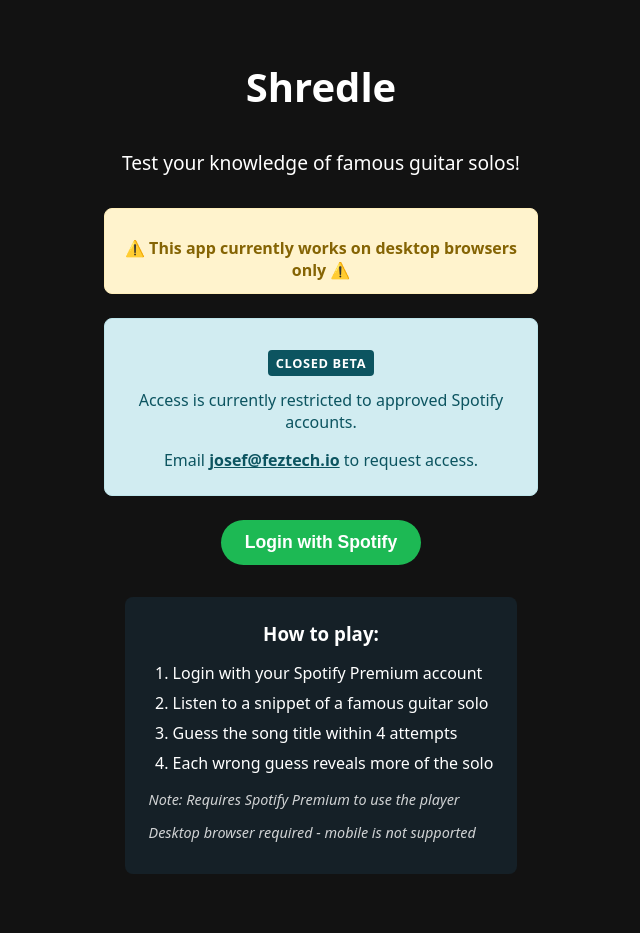
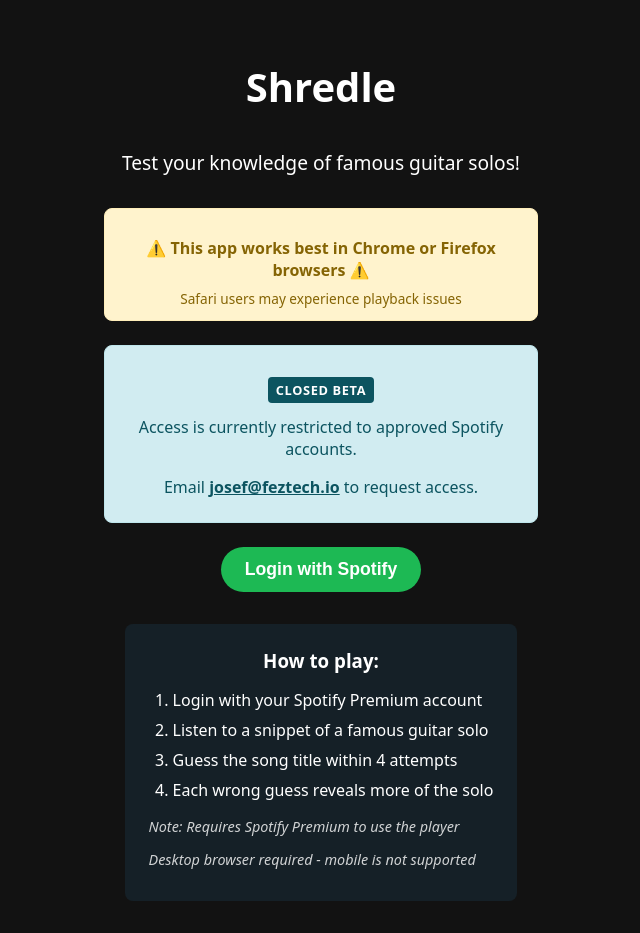
Before and after one commit to ambrosia-fish/shredle-app, a SvelteKit app: page / in a window 1280 px wide. Shown: the whole page, without its empty margins (319-959 px from the left). Before the commit the page ends 906 px from the top, so only its background shows below. Built offline with nearby package versions, Linux system fonts and the light colour scheme.

Commit message:
Update browser compatibility notice to specify Chrome/Firefox

```diff
--- a/src/routes/+page.svelte
+++ b/src/routes/+page.svelte
@@ -35,7 +35,8 @@
   <p>Test your knowledge of famous guitar solos!</p>
 
   <div class="desktop-only-notice">
-    <p>⚠️ This app currently works on desktop browsers only ⚠️</p>
+    <p>⚠️ This app works best in Chrome or Firefox browsers ⚠️</p>
+    <p class="browser-note">Safari users may experience playback issues</p>
   </div>
 
   <div class="restricted-access-notice">
@@ -105,6 +106,13 @@
   .desktop-only-notice p {
     margin-bottom: 0;
     font-size: 1rem;
+  }
+
+  .browser-note {
+    font-size: 0.85rem !important;
+    font-weight: normal;
+    margin-top: 0.5rem;
+    margin-bottom: 0 !important;
   }
 
   .restricted-access-notice {
```
